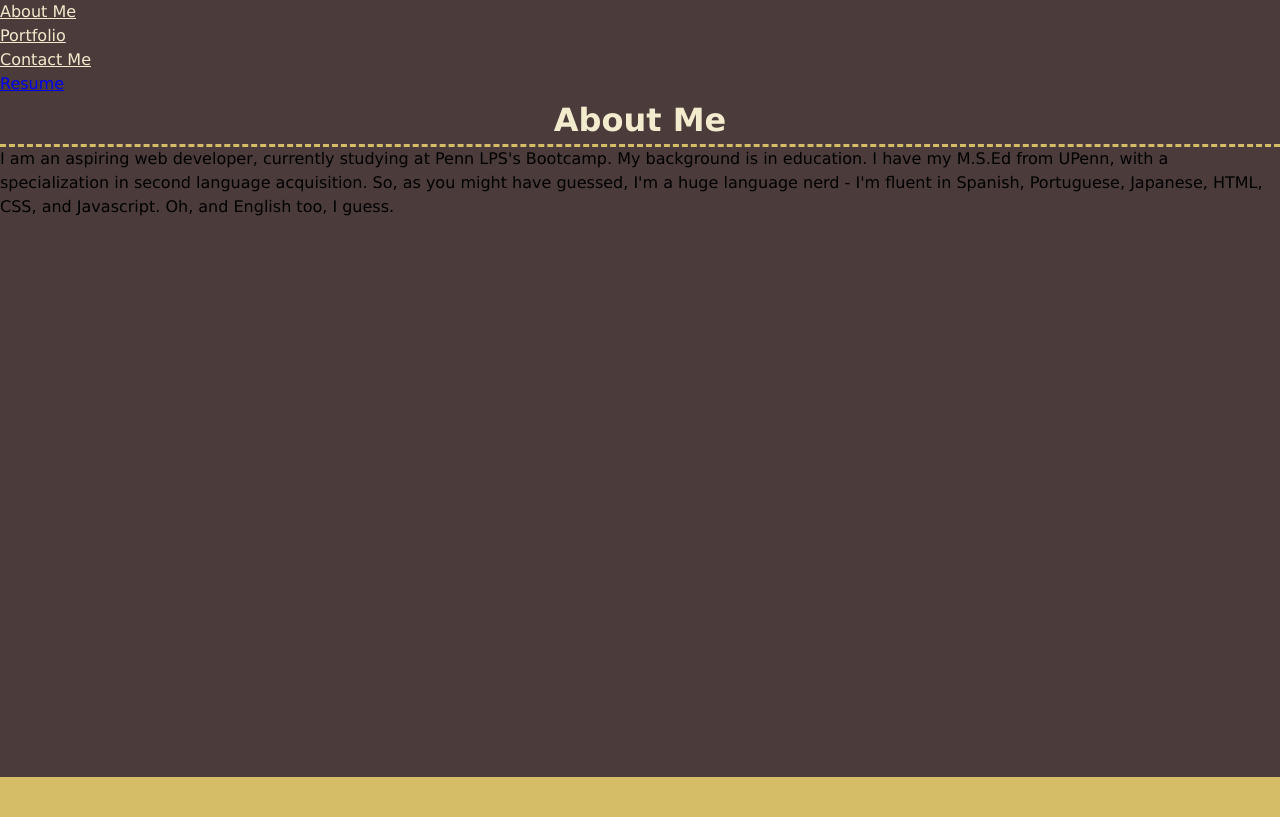
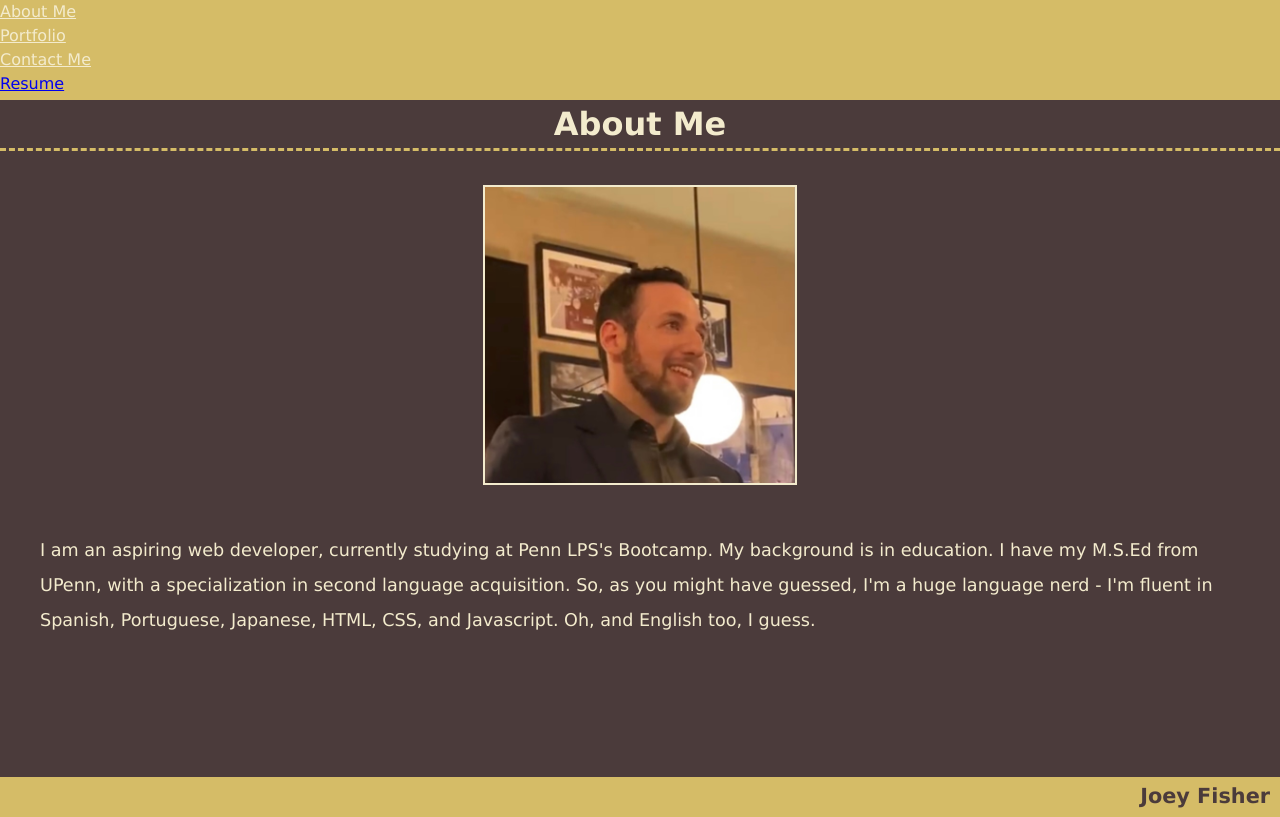
Before and after one commit to jfisher37/react-portfolio, a React (Create React App) app: page / in a window 1280 px wide. Built offline with nearby package versions, Linux system fonts and the light colour scheme.

Commit message:
got portfolio app titles working.

```diff
--- a/public/assets/style.css
+++ b/public/assets/style.css
@@ -17,7 +17,11 @@
     line-height: 1.5em;
 }
 
-
+ header{
+     background-color: var(--main-color);
+     height: 100px;
+     width: 100%
+ }
 
 .new-content{
     min-height: 100%;
@@ -31,7 +35,17 @@ footer{
     bottom: 0px;
     margin-bottom: -17px;
     position: absolute;
+    display: flex;
+    justify-content: flex-end;
+    align-items: center;
 
+}
+
+#foot-text{
+    text-align: center;
+    color: var(--new-background);
+    font-size: 1.3em;
+    margin-right: 10px;
 }
 
 .new-container{
@@ -149,6 +163,20 @@ header nav {
 
 
 }
+
+#me-photo-contain{
+    display: flex;
+    justify-content: center;
+    margin-top: 10px;
+}
+
+#photo-of-me{
+    height: 300px;
+    width: auto;
+    border: var(--background) solid 2px;
+}
+
+
 /* a grid to divide the section titles from their respective content. */
 /* .grid-div{
     display: grid;
@@ -173,6 +201,9 @@ header nav {
     /* padding-left: 40px;
     padding-right: 40px;  */
     color: var(--background);
+    font-size: 1.1em;
+    line-height: 2em;
+    margin: 0 40px;
 
 
 }
@@ -251,14 +282,16 @@ background-color: var(--main-color);
 display: inline-block;
 z-index: 1;
 position: relative;
+max-width: 75%;
 left: 14px;
 bottom: 150px;
-font-size: 1.7em;
+font-size: 1.5em;
 font-weight: 700;
 padding: 20px 30px;
 border-top: 2px solid var(--body-text);
 border-bottom: 2px solid var(--body-text);
 border-right: 2px solid var(--body-text);
+
 }
 
 /* orders the ul of contact info */
@@ -275,6 +308,14 @@ border-right: 2px solid var(--body-text);
     font-weight: 600;
     text-decoration: underline var(--main-color) 2px;
     color: var(--contrast-color);
+    text-align: center;
+    line-height: 3em;
+}
+
+.contact-lis{
+    display: flex;
+    flex-direction: column;
+    align-items: center;
 }
 
 /* Keeps the contact me section from smashing against the bottom */
@@ -287,9 +328,7 @@ border-right: 2px solid var(--body-text);
    main{
        width: 95%;
    }
-   header{
-       height:150px;
-   }
+
 
    #wrap-header{
     display: flex;
@@ -346,23 +385,21 @@ border-right: 2px solid var(--body-text);
     }
 
     .app-title{
-        font-size: 1.2em;
+        font-size: auto;
+        padding: 10px 15px;
+        max-width: 75%;
         }
 
 
   }
 
+
+
   /* Adjustments made for large smartphones*/
   @media screen and (max-width: 768px) {
 
-    header{
-        height:140px;
-    }
 
 
-     header h1 {
-         font-size: 2.5em;
-     }
 
      #h1-box{
      background-color: var(--main-color);
@@ -411,14 +448,11 @@ border-right: 2px solid var(--body-text);
      }
 
      .app-title{
-         font-size: 1.2em;
+        font-size: 1em;
+        padding: 10px 15px;
+        max-width: 75%;
          }
 
-
-    .app-title{
-        font-size: .8em;
-
-        }
 
     .side-text{
         font-size: 1.5em;
@@ -461,13 +495,10 @@ border-right: 2px solid var(--body-text);
         justify-content: space-between;
     }
 
-    #about-me-text{
-        font-size: .7em;
-    }
-
     .app-title{
         font-size: .7em;
         padding: 10px 15px;
+        max-width: 75%;
         }
 
     .side-text{
--- a/src/components/About.js
+++ b/src/components/About.js
@@ -1,10 +1,16 @@
 import React from 'react';
+import me from '../images/new-me.png'
 
 export default function About() {
   return (
     <div>
       <h1>About Me</h1>
-      <p>
+      <br></br>
+      <div id="me-photo-contain">
+      <img src={me} alt="Me." id="photo-of-me"/>
+      </div>
+      <br></br> <br></br>
+      <p id="about-me-text" className="central-content">
       I am an aspiring web developer, currently studying at Penn LPS's Bootcamp. My background is in education. I have my M.S.Ed from UPenn, with a specialization in second language acquisition. So, as you might have guessed, I'm a huge language nerd - I'm fluent in Spanish, Portuguese, Japanese, HTML, CSS, and Javascript. Oh, and English too, I guess.
       </p>
     </div>
--- a/src/components/Contact.js
+++ b/src/components/Contact.js
@@ -4,7 +4,8 @@ export default function Contact() {
   return (
     <div>
       <h1>Contact Info</h1>
-      <ul>
+      <br></br>
+      <ul className="contact-lis">
           <li>
           <a className="contact-links" href="mailto:Joseph.Eric.Fisher@Gmail.com">
                     Joseph.Eric.Fisher@Gmail.com
--- a/src/components/Display.js
+++ b/src/components/Display.js
@@ -38,7 +38,7 @@ export default function Display() {
         {renderContent()}
         </div>
         <br></br>
-        <footer></footer>
+        <footer><h3 id="foot-text">Joey Fisher</h3></footer>
     </div>
   );
 }
--- a/src/components/Nav.js
+++ b/src/components/Nav.js
@@ -2,7 +2,8 @@ import React from "react";
 
 export default function Nav({ currentPage, setCurrentPage }) {
   return (
-    <ul>
+    <header>
+    <ul id="nav">
       <li>
         <a
           href="#about"
@@ -36,5 +37,6 @@ export default function Nav({ currentPage, setCurrentPage }) {
         <a href="assets/Resume_Coding.pdf" target="_blank">Resume</a>
       </li>
     </ul>
+    </header>
   );
 }
```
